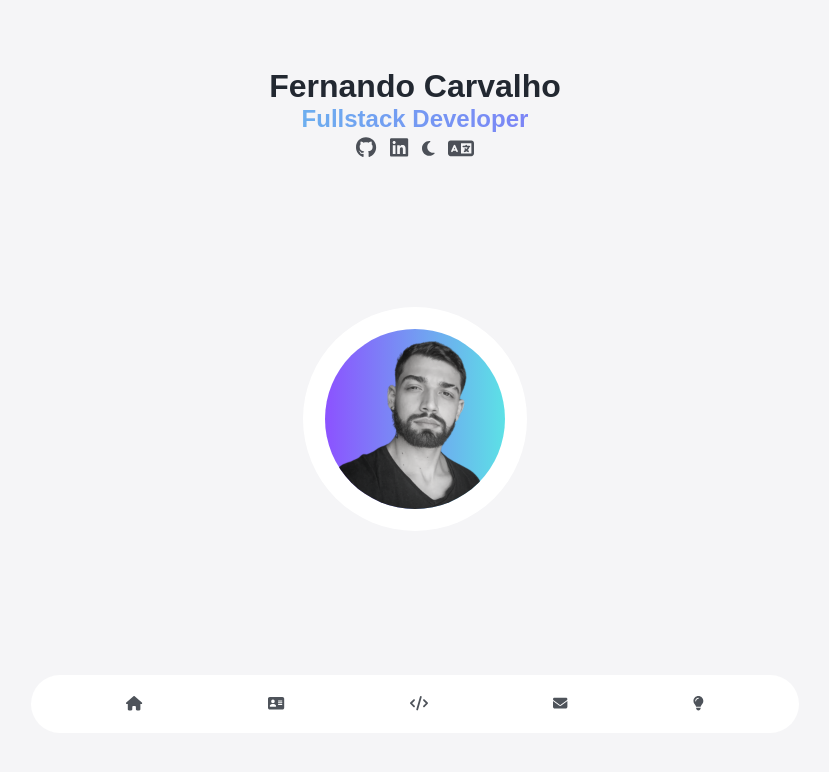
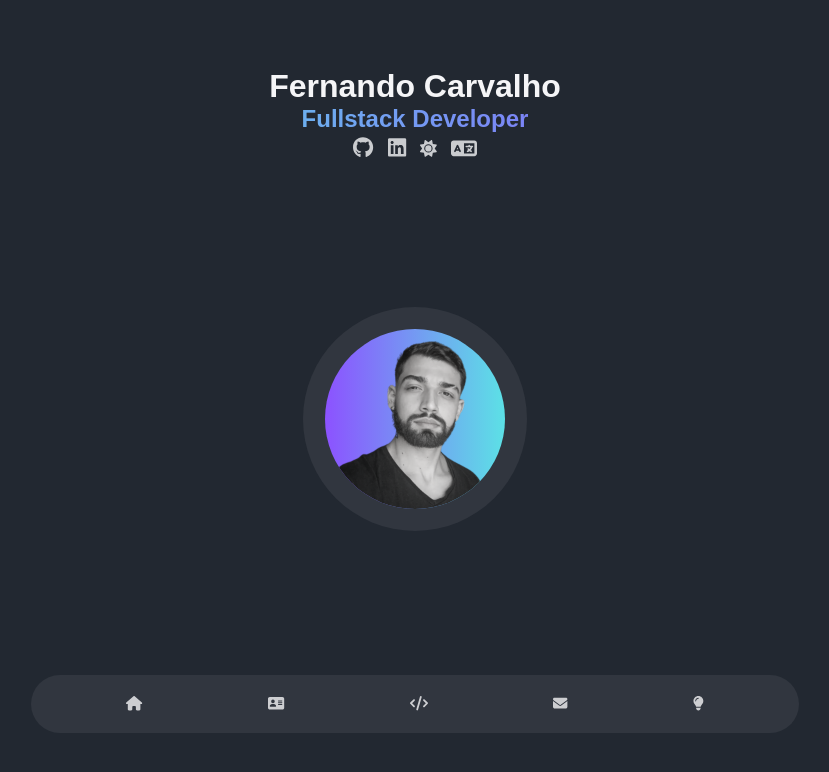
Before and after one commit to 21fernandinhow/portfolio, a React (Vite) app: page / in a window 1280 px wide. Shown: the top 772 px of the page, without its empty margins (225-1054 px from the left). Built offline with nearby package versions, Linux system fonts and the light colour scheme.

Commit message:
change default theme

```diff
--- a/src/components/ThemeButton.tsx
+++ b/src/components/ThemeButton.tsx
@@ -4,7 +4,7 @@ import { faMoon, faSun } from "@fortawesome/free-solid-svg-icons";
 
 export default function ThemeButton() {
 
-    const [theme, setTheme] = useState(localStorage.getItem('theme') ? `${localStorage.getItem('theme')}` : 'light')
+    const [theme, setTheme] = useState(localStorage.getItem('theme') ? `${localStorage.getItem('theme')}` : 'dark')
 
     const handleTheme = (currentTheme: string) => {
         const userNewTheme = currentTheme === 'dark' ? 'light' : 'dark'
@@ -25,8 +25,8 @@ export default function ThemeButton() {
     },[theme])
 
     return(
-        <button onClick={()=>handleTheme(theme)} aria-label="Change dark / light theme" id="theme-btn">
-            {theme === 'light' ?  <FontAwesomeIcon icon={faMoon} className="icon"/>  : <FontAwesomeIcon icon={faSun} className="icon"/> }
+        <button onClick={()=>handleTheme(theme)} aria-label="Change theme" id="theme-btn">
+            {theme === 'dark' ? <FontAwesomeIcon icon={faSun} className="icon"/> : <FontAwesomeIcon icon={faMoon} className="icon"/>}
         </button>
     )
 }
--- a/src/scss/style.scss
+++ b/src/scss/style.scss
@@ -10,12 +10,12 @@
 
 //Colors
 :root{
-    --bg-color: #f5f5f7;
-    --primary-color: #fff;
+    --bg-color: #222831;
+    --primary-color: #31363F;
     --gradient-first-color: #8c52ff;
     --gradient-second-color: #5ce1e6; // #ff914d;
-    --contrast-color: #222831;
-    --shine-color: rgba(0,0,0, 0.4);
+    --contrast-color: #f5f5f7;
+    --shine-color: rgba(255,255,255, 0.4);
 }
 
 //Extends
```
